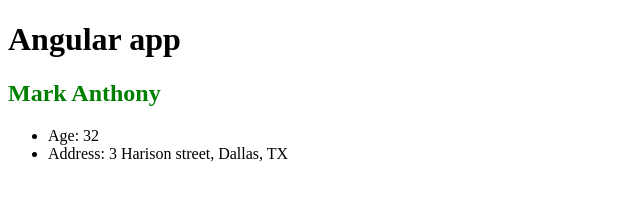
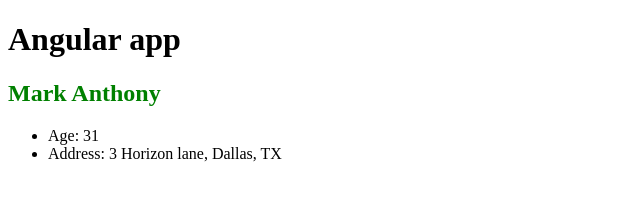
Before and after one commit to VisheshSingh/angular-practice-work, an Angular app: page / in a window 1280 px wide. Shown: the top 217 px of the page, without its empty margins (0-640 px from the left). Built offline with nearby package versions, Linux system fonts and the light colour scheme.

Commit message:
Cleanup and interfaces

```diff
--- a/src/app/components/user/user.component.html
+++ b/src/app/components/user/user.component.html
@@ -1,5 +1,5 @@
-<h2>{{ firstName }} {{ lastName }}</h2>
+<h2>{{ user.firstName }} {{ user.lastName }}</h2>
 <ul>
-    <li>Age: {{ age }}</li>
-    <li>Address: {{ address.street }}, {{address.city}}, {{ address.state}}</li>
+    <li>Age: {{ user.age }}</li>
+    <li>Address: {{ user.address.street }}, {{ user.address.city }}, {{ user.address.state}}</li>
 </ul>
--- a/src/app/components/user/user.component.ts
+++ b/src/app/components/user/user.component.ts
@@ -1,4 +1,6 @@
 import { Component, OnInit } from "@angular/core";
+
+import { User } from "../../models/User";
 
 @Component({
   selector: "app-user",
@@ -7,25 +9,20 @@
 })
 export class UserComponent implements OnInit {
   //Properties
-  firstName: string;
-  lastName: string;
-  age: number;
-  address: {
-    street: string;
-    city: string;
-    state: string;
-  };
+  user: User;
   //Methods
   constructor() {}
 
   ngOnInit() {
-    (this.firstName = "Mark"),
-      (this.lastName = "Anthony"),
-      (this.age = 32),
-      (this.address = {
-        street: "3 Harison street",
+    this.user = {
+      firstName: "Mark",
+      lastName: "Anthony",
+      age: 31,
+      address: {
+        street: "3 Horizon lane",
         city: "Dallas",
         state: "TX"
-      });
+      }
+    };
   }
 }
--- /dev/null
+++ b/src/app/models/User.ts
@@ -0,0 +1,10 @@
+export interface User {
+  firstName: string;
+  lastName: string;
+  age: number;
+  address: {
+    street: string;
+    city: string;
+    state: string;
+  };
+}
```
